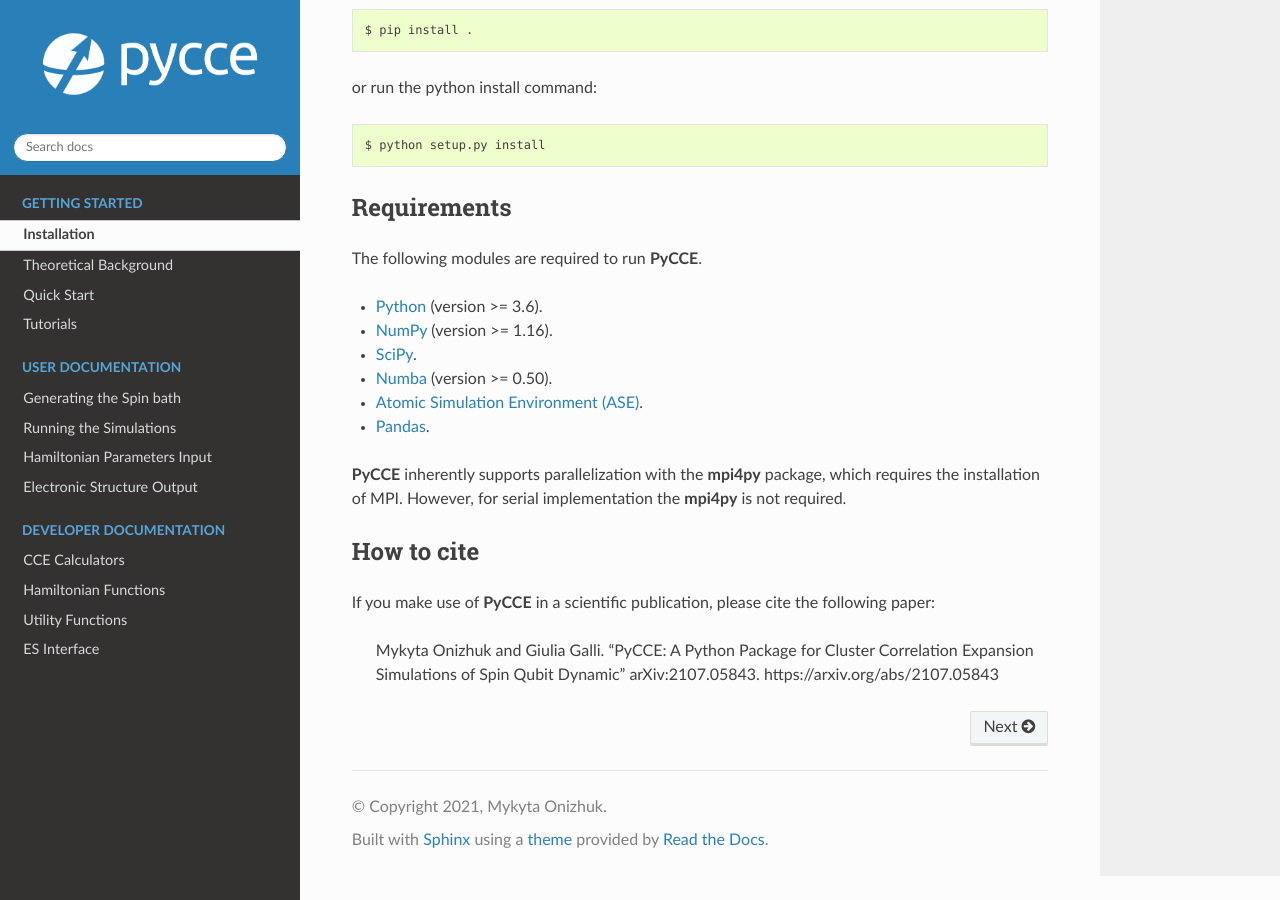
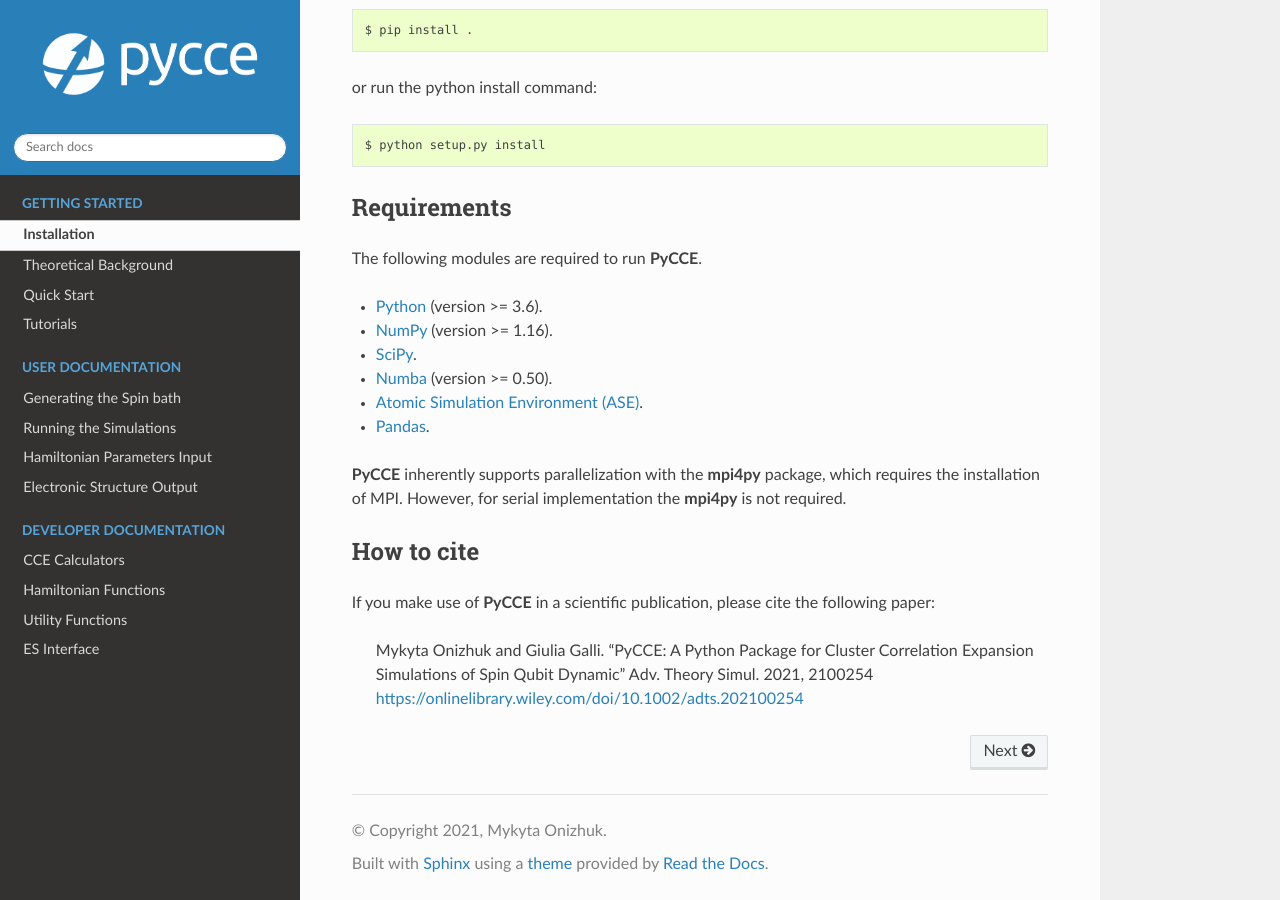
Before and after one commit to foxfixfax/PyCCE, a Sphinx documentation site: the page built from docs/source/index.rst, in a window 1280 px wide and 900 px high, scrolled down 604 px. Built offline with Sphinx 7.4.7 and the Read the Docs theme 2.0.0, drawn with Linux system fonts in a browser that asks for light colours.

Commit message:
Update index.rst

```diff
--- a/docs/source/index.rst
+++ b/docs/source/index.rst
@@ -88,4 +88,4 @@
 If you make use of **PyCCE** in a scientific publication, please cite the following paper:
 
    Mykyta  Onizhuk and Giulia Galli. "PyCCE: A Python Package for Cluster Correlation Expansion Simulations of Spin Qubit Dynamic"
-   arXiv:2107.05843. https://arxiv.org/abs/2107.05843
+   Adv. Theory Simul. 2021, 2100254 https://onlinelibrary.wiley.com/doi/10.1002/adts.202100254
```
